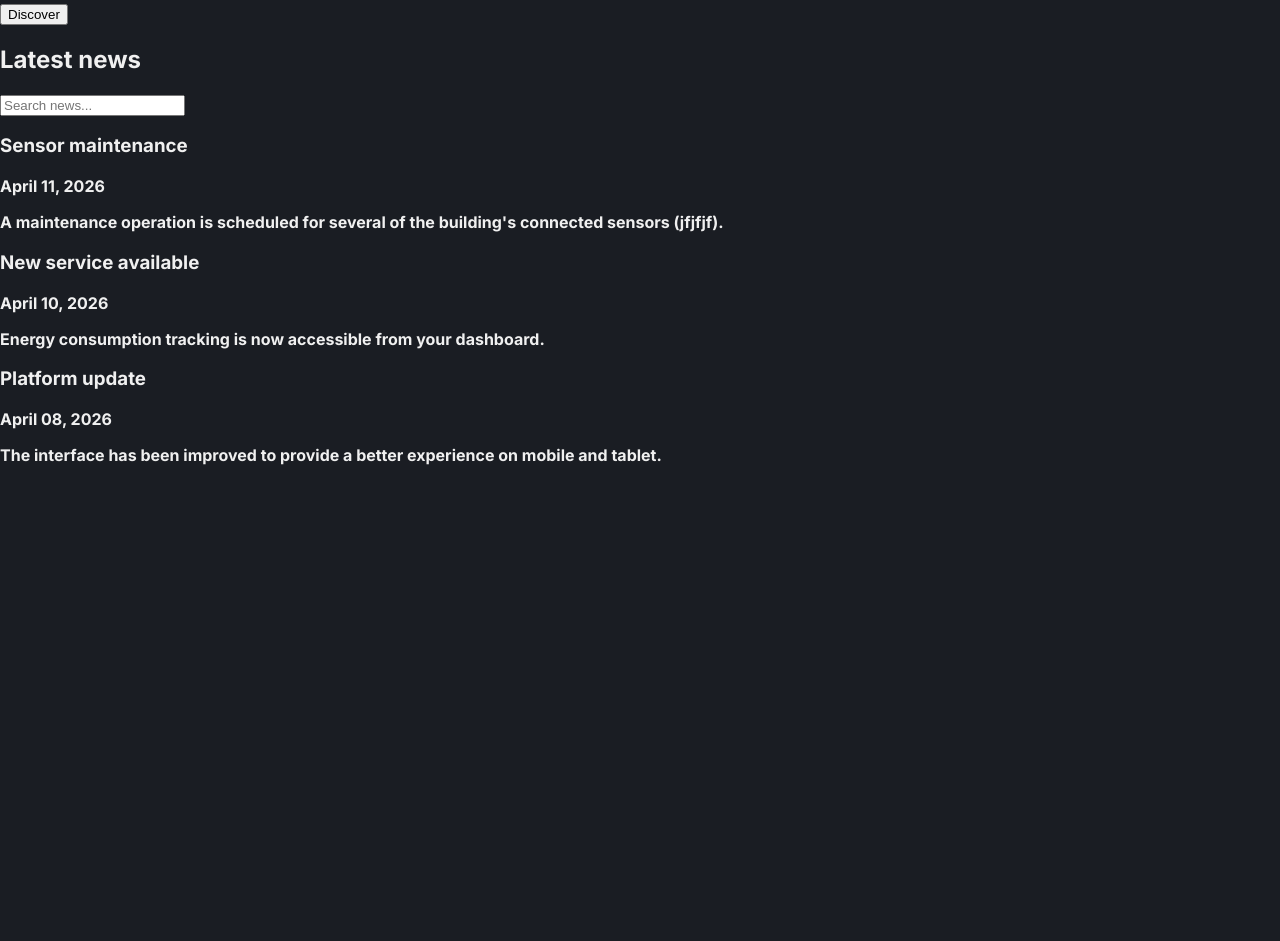
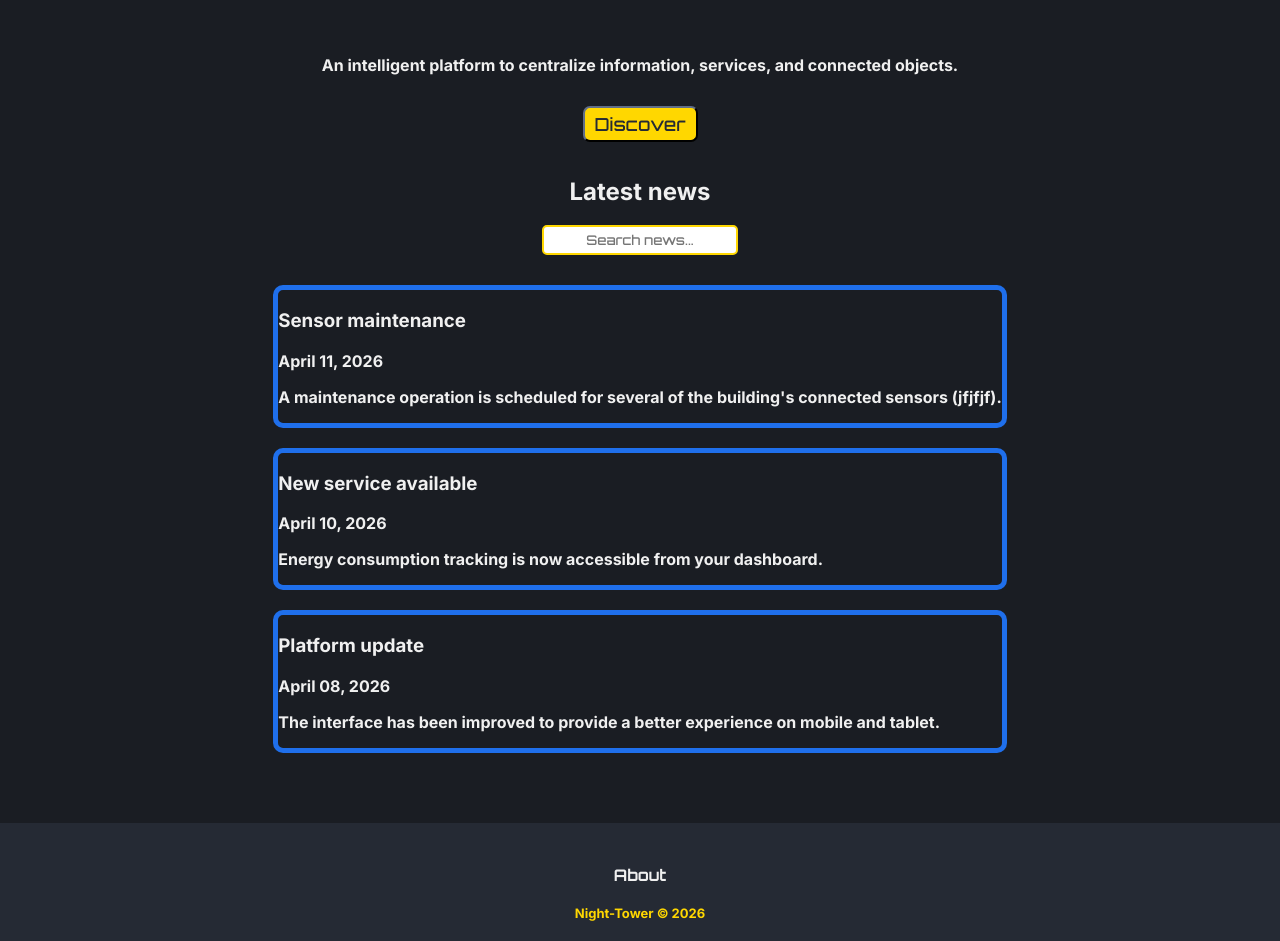
Before and after one commit to RayyyZen/Night-City, a React (Vite) app in the folder app/client/: page /home in a window 1280 px wide. Shown: the part 192-1133 px from the top of the page. Before the commit the page ends 800 px from the top, so only its background shows below. Built offline with nearby package versions, Linux system fonts and the light colour scheme.

Commit message:
add footerpage component + footer CSS

```diff
--- /dev/null
+++ b/app/client/src/components/FooterPage.jsx
@@ -0,0 +1,14 @@
+import { Link } from 'react-router-dom';
+
+export default function FooterPage(){
+    return (
+
+        <footer className="footer">
+
+                <ul class="list-inline">
+                    <Link className= "link" to="/about">About</Link>
+                </ul>
+                <p class="copyright">Night-Tower © 2026</p>
+        </footer>
+    )
+}
--- a/app/client/src/pages/Home.jsx
+++ b/app/client/src/pages/Home.jsx
@@ -1,5 +1,6 @@
 import { useState } from 'react';
 import HeaderPage from '../components/HeaderPage.jsx';
+import FooterPage from '../components/FooterPage.jsx';
 
 export default function Home() {
   const news = [
@@ -51,20 +52,21 @@ export default function Home() {
     <div className="home-page">
 
       <main>
-        <section className="hero">
-          <h1>Welcome on Night-Tower</h1>
+        <section className="center">
+          <h1 class="title">Welcome on Night-Tower</h1>
           <p>
             An intelligent platform to centralize information,
             services, and connected objects.
           </p>
-          <button>Discover</button>
+          <button class="submit-button"> Discover</button>
         </section>
 
-        <section className="news-section">
+        <section className="center">
           <h2>Latest news</h2>
 
           <div className="search-bar">
             <input
+              class="input"
               type="text"
               placeholder="Search news..."
               value={query}
@@ -88,6 +90,7 @@ export default function Home() {
         </section>
       </main>
     </div>
+    <FooterPage/>
     </>
   );
 }
--- a/app/client/src/pages/Login.jsx
+++ b/app/client/src/pages/Login.jsx
@@ -1,6 +1,7 @@
 import { useState } from 'react'
 import { useNavigate } from "react-router-dom";
 import HeaderPage from '../components/HeaderPage.jsx';
+import FooterPage from '../components/FooterPage.jsx';
 
 export default function Login() {
     const [email, setEmail] = useState('')
@@ -93,9 +94,9 @@ export default function Login() {
         </form>
         </div>
 
-        <footer className="footer">
-            <h1> AtaOFF</h1>
-        </footer>
+
+
+        <FooterPage/>
         </>
 
     )
--- a/app/client/src/pages/VerifyCode.jsx
+++ b/app/client/src/pages/VerifyCode.jsx
@@ -1,6 +1,7 @@
 import { useState } from 'react'
 import { useNavigate } from "react-router-dom";
 import HeaderPage from '../components/HeaderPage.jsx';
+import FooterPage from '../components/FooterPage.jsx';
 
 export default function VerifyCode() {
     const [code, setCode] = useState('')
@@ -66,6 +67,8 @@ export default function VerifyCode() {
         </form>
         </div>
 
+        <FooterPage/>
+
         </>
     )
 }
--- a/app/client/src/styles.css
+++ b/app/client/src/styles.css
@@ -18,6 +18,7 @@ body {
   font-weight: bold;
   background-color: #1A1D23;
   color: #F0F0F0;
+
 }
 
 .header{
@@ -151,3 +152,55 @@ a{
   font-size: 18px;
   margin: 0px 20px;
 }
+
+.title{
+
+  font-family: Orbitron;
+  font-size : 3rem;
+
+}
+
+.news-container{
+  margin: 30px;
+  display: flex;
+  flex-direction: column;
+  gap : 20px;
+}
+
+.news-card:hover{
+  transform : scale(1.1);
+}
+
+.news-card{
+
+  border : 5px solid #1F6FEB;
+  border-radius : 10px;
+  transition: all 0.3s ease-in-out;
+
+}
+
+
+.footer {
+  padding:20px 0;
+  background-color:#252A34;
+  color:#F0F0F0;
+  margin-top: 40px;
+}
+
+.footer ul {
+  padding:0;
+  list-style:none;
+  text-align:center;
+  font-size:18px;
+  line-height:1.6;
+  margin-bottom:0;
+}
+
+
+.footer .copyright {
+  margin-top:15px;
+  text-align:center;
+  font-size:13px;
+  color:#FFD700;
+  margin-bottom:0;
+}
```
